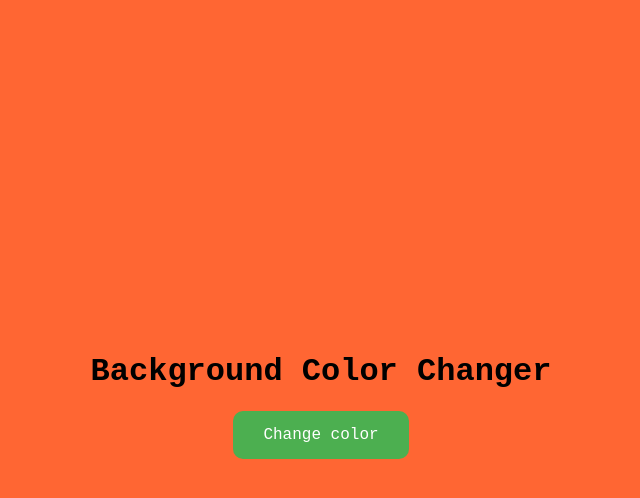
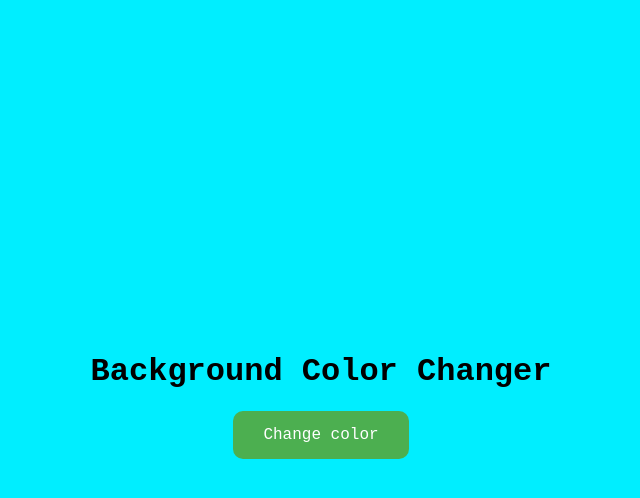
Before and after one commit to mushroommp/mini-project, a plain HTML site: page BackgroundColorChanger/index.html in a window 1280 px wide. Both pictures are taken after a click on the button "Change color". Shown: the whole page, without its empty margins (319-959 px from the left). Drawn offline with Linux system fonts and the light colour scheme.

Commit message:
Random color generator

```diff
--- a/BackgroundColorChanger/index.html
+++ b/BackgroundColorChanger/index.html
@@ -13,26 +13,9 @@
     </div>
 </body>
 <script>
-    let count = 0;
-    let colorArray = ['#FF6633', '#FFB399', '#FF33FF', '#FFFF99', '#00B3E6',
-		  '#E6B333', '#3366E6', '#999966', '#99FF99', '#B34D4D',
-		  '#80B300', '#809900', '#E6B3B3', '#6680B3', '#66991A',
-		  '#FF99E6', '#CCFF1A', '#FF1A66', '#E6331A', '#33FFCC',
-		  '#66994D', '#B366CC', '#4D8000', '#B33300', '#CC80CC',
-		  '#66664D', '#991AFF', '#E666FF', '#4DB3FF', '#1AB399',
-		  '#E666B3', '#33991A', '#CC9999', '#B3B31A', '#00E680',
-		  '#4D8066', '#809980', '#E6FF80', '#1AFF33', '#999933',
-		  '#FF3380', '#CCCC00', '#66E64D', '#4D80CC', '#9900B3',
-		  '#E64D66', '#4DB380', '#FF4D4D', '#99E6E6', '#6666FF'];
-
     function changeBackgroundColor(){
-        document.body.style.background = colorArray[count];
-        if(count < colorArray.length - 1){
-            count++;
-        }else{
-            count = 0;
-        }
+        let randomColor = `hsla(${Math.random() * 360}, 100%, 50%, 1)`
+        document.body.style.background = randomColor;
     }
-
 </script>
 </html>
```
